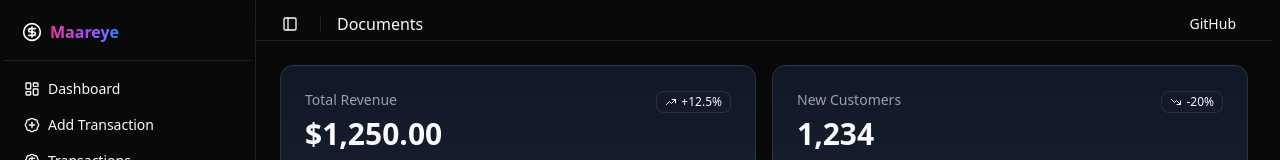
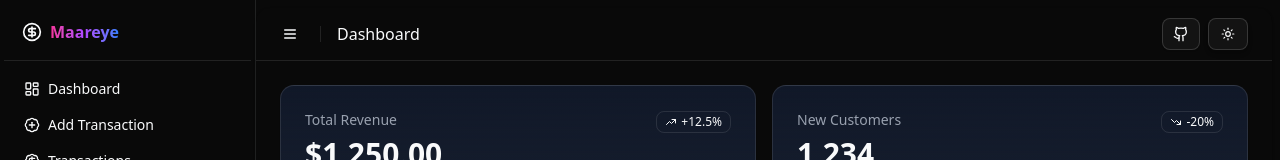
Before and after one commit to shiinedev/Maareeye, a React (Vite) app: page /dashboard in a window 1280 px wide. Shown: the top 160 px of the page. Built offline with nearby package versions, Linux system fonts and the light colour scheme.

Commit message:
🌗 feat(ui): add dark mode toggle, mobile nav, and GitHub link in dahboard  set-header

```diff
--- a/src/components/ui/sidebar.jsx
+++ b/src/components/ui/sidebar.jsx
@@ -2,7 +2,7 @@
 import * as React from "react"
 import { Slot } from "@radix-ui/react-slot"
 import { cva } from "class-variance-authority";
-import { PanelLeftIcon } from "lucide-react"
+import { MenuIcon, PanelLeftIcon } from "lucide-react"
 
 import { useIsMobile } from "@/hooks/use-mobile"
 import { cn } from "@/lib/utils"
@@ -240,7 +240,7 @@ function SidebarTrigger({
         toggleSidebar()
       }}
       {...props}>
-      <PanelLeftIcon />
+      <MenuIcon />
       <span className="sr-only">Toggle Sidebar</span>
     </Button>
   );
--- a/src/components/ui/site-header.jsx
+++ b/src/components/ui/site-header.jsx
@@ -1,25 +1,37 @@
 import { Button } from "@/components/ui/button"
 import { Separator } from "@/components/ui/separator"
 import { SidebarTrigger } from "@/components/ui/sidebar"
+import { Github, MoonStar, Sun } from "lucide-react";
+import { useTheme } from "../ThemeProvider";
 
 export function SiteHeader() {
+   const { theme, setTheme } = useTheme();
   return (
     <header
       className="flex h-(--header-height) shrink-0 items-center gap-2 border-b transition-[width,height] ease-linear group-has-data-[collapsible=icon]/sidebar-wrapper:h-(--header-height)">
-      <div className="flex w-full items-center gap-1 px-4 lg:gap-2 lg:px-6">
+      <div className="flex w-full items-center py-[10px] gap-1 px-4 lg:gap-2 lg:px-6">
         <SidebarTrigger className="-ml-1" />
         <Separator orientation="vertical" className="mx-2 data-[orientation=vertical]:h-4" />
-        <h1 className="text-base font-medium">Documents</h1>
+        <h1 className="text-base font-medium">Dashboard</h1>
         <div className="ml-auto flex items-center gap-2">
-          <Button variant="ghost" asChild size="sm" className="hidden sm:flex">
+          <Button variant="outline" asChild size="sm" className="hidden sm:flex">
             <a
-              href="https://github.com/shadcn-ui/ui/tree/main/apps/v4/app/(examples)/dashboard"
+              href="https://github.com/shiinedev/maareye"
               rel="noopener noreferrer"
               target="_blank"
-              className="dark:text-foreground">
-              GitHub
+              className="">
+              <Github />
             </a>
           </Button>
+          <Button
+          variant="outline"
+          size={"sm"}
+          onClick={() => setTheme(theme === "dark" ? "light" : "dark")}
+          asChild
+          className="shadow-md"  >
+          {theme === "dark" ? <Sun size={40} /> : <MoonStar size={40} />}
+
+        </Button>
         </div>
       </div>
     </header>
```
